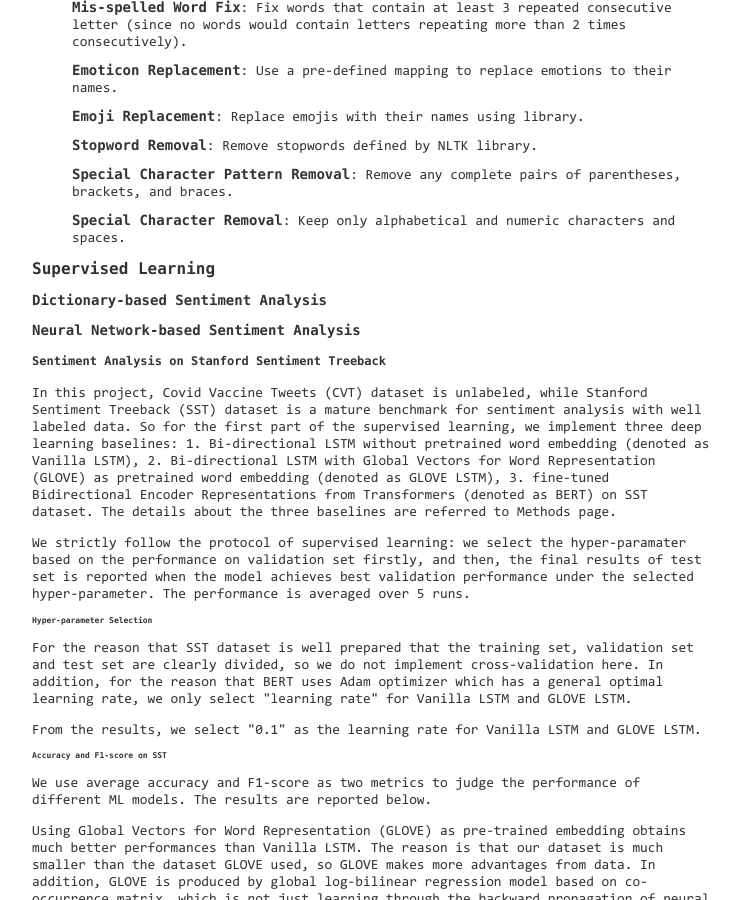
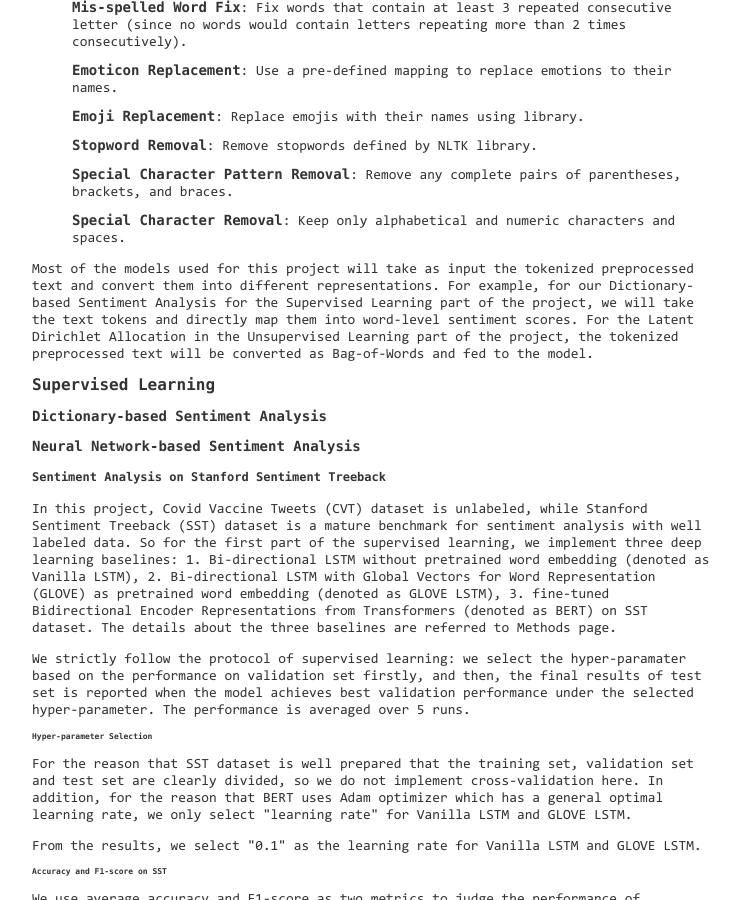
Before and after one commit to zhiyichenGT/zhiyichen.github.io, a Jekyll site: the page built from pages/results.html, in a window 1280 px wide and 900 px high, scrolled down 1848 px. Shown: the whole window, without its empty margins (268-1008 px from the left). Built offline with Jekyll 4.4.1, drawn with Linux system fonts in a browser that asks for light colours.

Commit message:
Added explanation on features

```diff
--- a/pages/results.html
+++ b/pages/results.html
@@ -54,6 +54,10 @@ title: Results
     <li><b>Special Character Pattern Removal</b>: Remove any complete pairs of parentheses, brackets, and braces.</li>
     <li><b>Special Character Removal</b>: Keep only alphabetical and numeric characters and spaces.</li>
 </ol>
+
+<p>
+    Most of the models used for this project will take as input the tokenized preprocessed text and convert them into different representations. For example, for our Dictionary-based Sentiment Analysis for the Supervised Learning part of the project, we will take the text tokens and directly map them into word-level sentiment scores. For the Latent Dirichlet Allocation in the Unsupervised Learning part of the project, the tokenized preprocessed text will be converted as Bag-of-Words and fed to the model.
+</p>
 
 <h2 id="logistics">Supervised Learning<br>
 </h2>
```
